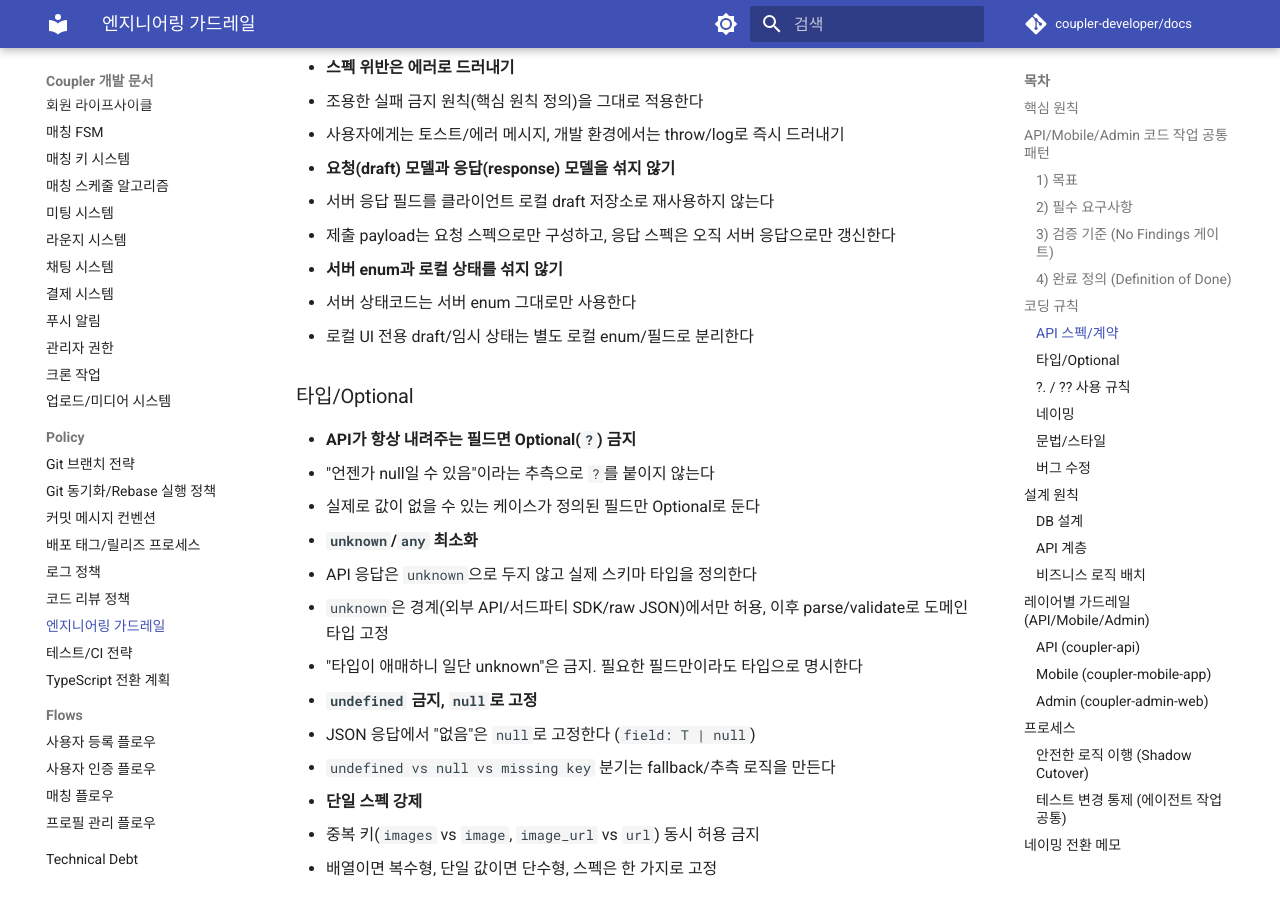
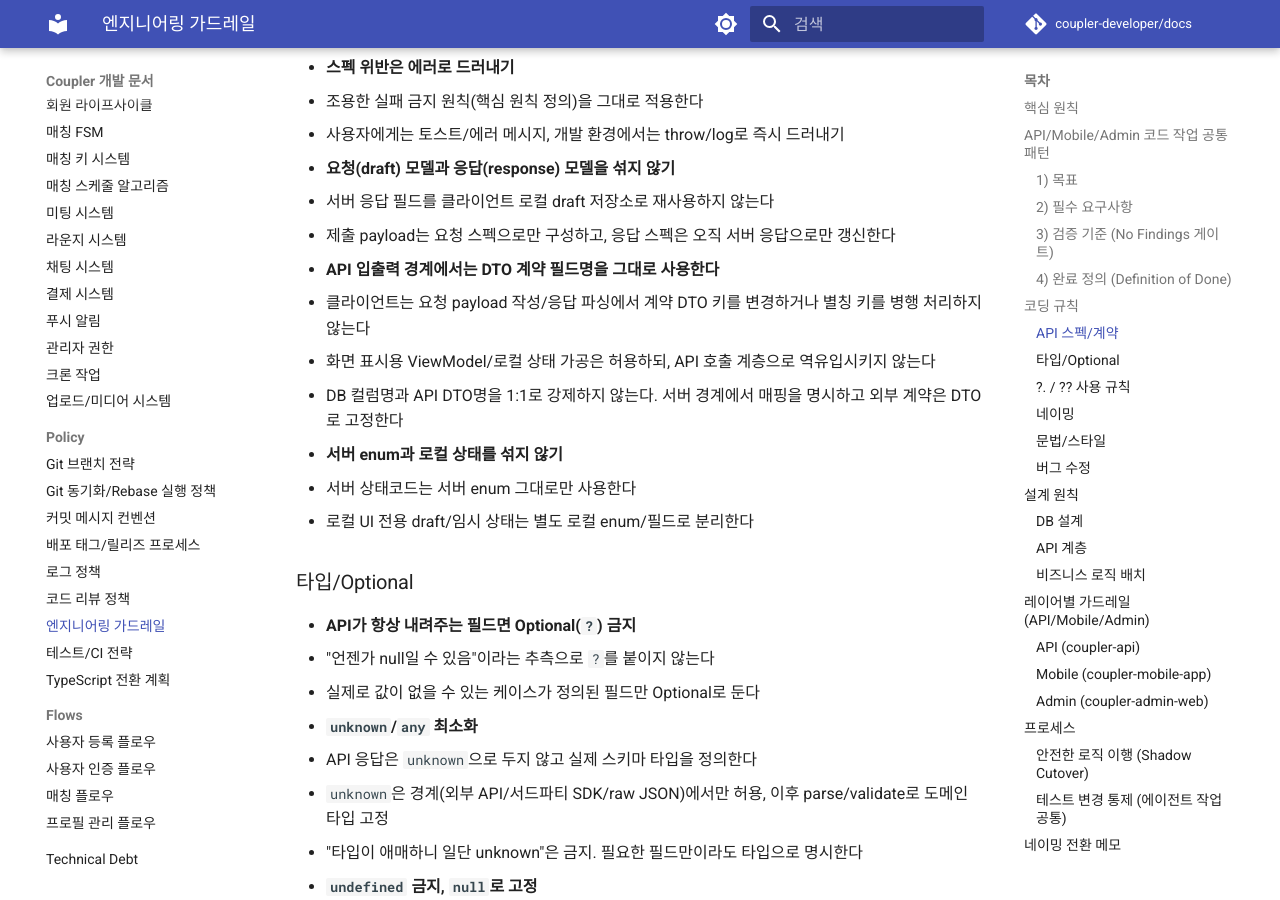
Before and after one commit to coupler-developer/docs, an MkDocs documentation site: the page built from content/policy/engineering-guardrails.md, in a window 1280 px wide and 900 px high, scrolled down 1989 px. Built offline with MkDocs 1.6.1 and Material for MkDocs 9.7.7, drawn with Linux system fonts in a browser that asks for light colours; comment, search, counter and statistics services are not loaded.

Commit message:
docs: DTO 계약 경계 규칙 보강
Changes:
- API 입출력 경계에서 DTO 필드명 고정 원칙 추가
- 클라이언트 별칭 키 병행 처리 금지 명시
- ViewModel 가공 허용 범위와 DB-DTO 매핑 경계 명시

Tests:
- npx -y markdownlint-cli2 content/policy/engineering-guardrails.md

```diff
--- a/content/policy/engineering-guardrails.md
+++ b/content/policy/engineering-guardrails.md
@@ -65,6 +65,10 @@
 - **요청(draft) 모델과 응답(response) 모델을 섞지 않기**
   - 서버 응답 필드를 클라이언트 로컬 draft 저장소로 재사용하지 않는다
   - 제출 payload는 요청 스펙으로만 구성하고, 응답 스펙은 오직 서버 응답으로만 갱신한다
+- **API 입출력 경계에서는 DTO 계약 필드명을 그대로 사용한다**
+  - 클라이언트는 요청 payload 작성/응답 파싱에서 계약 DTO 키를 변경하거나 별칭 키를 병행 처리하지 않는다
+  - 화면 표시용 ViewModel/로컬 상태 가공은 허용하되, API 호출 계층으로 역유입시키지 않는다
+  - DB 컬럼명과 API DTO명을 1:1로 강제하지 않는다. 서버 경계에서 매핑을 명시하고 외부 계약은 DTO로 고정한다
 - **서버 enum과 로컬 상태를 섞지 않기**
   - 서버 상태코드는 서버 enum 그대로만 사용한다
   - 로컬 UI 전용 draft/임시 상태는 별도 로컬 enum/필드로 분리한다
```
